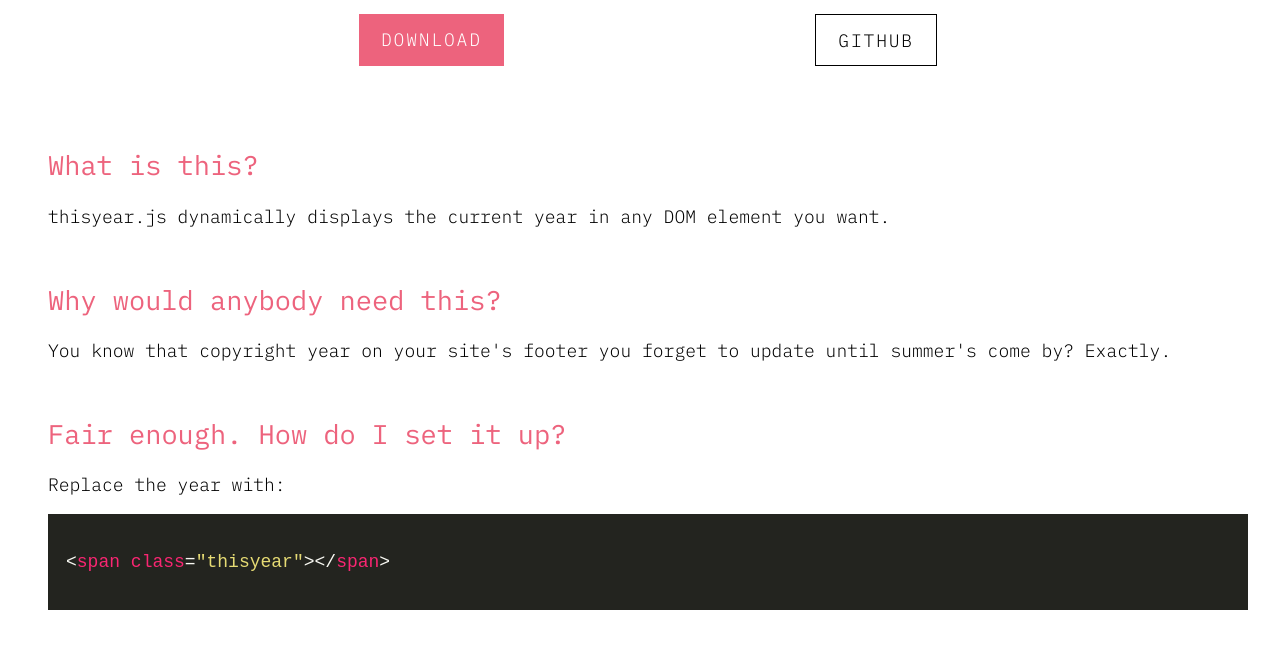
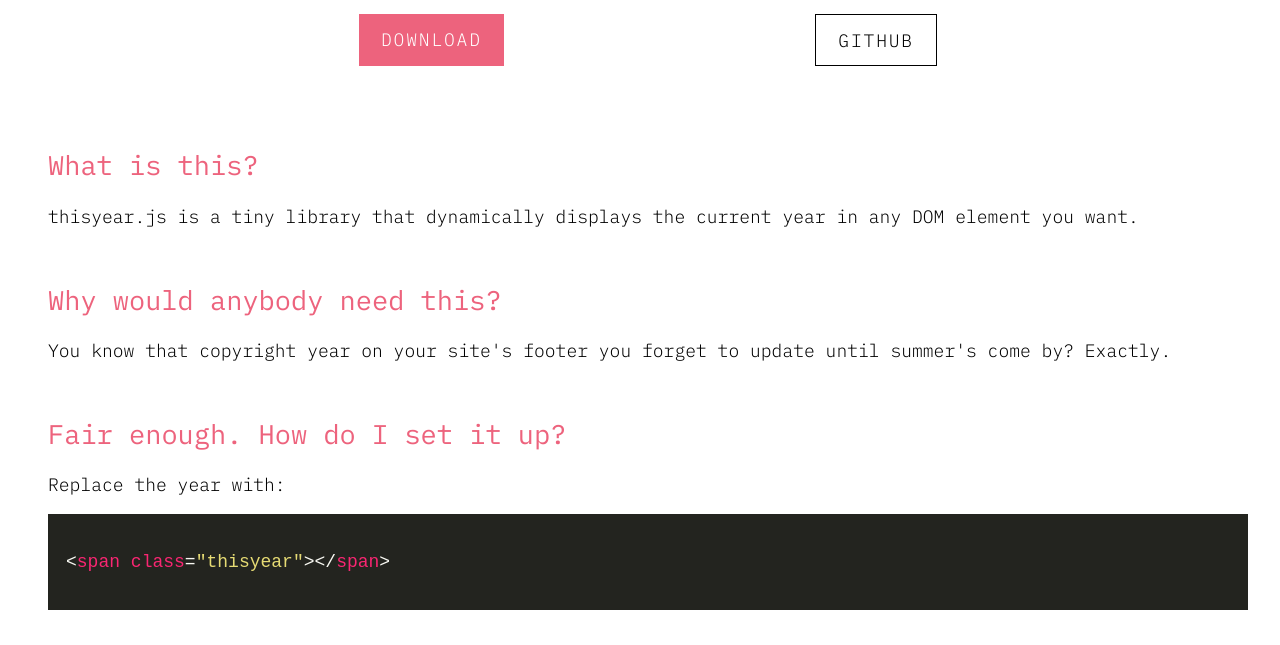
Before and after one commit to sissyliberation/thisyearjs, a website: page index.html in a window 1280 px wide. Shown: the part 128-773 px from the top of the page. Drawn offline with nearby package versions, Linux system fonts and the light colour scheme.

Commit message:
edit description

```diff
--- a/index.html
+++ b/index.html
@@ -6,9 +6,9 @@
   <meta name="viewport" content="width=device-width, initial-scale=1, maximum-scale=1" />
   <link rel="shortcut icon" type="image/x-icon" href="./favicon.png">
   <meta name="author" content="Disregarding Standards" />
-  <meta name="description" content="thisyear.js dynamically displays the current year in any DOM element you want." />
+  <meta name="description" content="thisyear.js is a tiny library that dynamically displays the current year in any DOM element you want." />
   <meta property="og:title" content="thisyear.js" />
-  <meta property="og:description"  content="thisyear.js dynamically displays the current year in any DOM element you want." />
+  <meta property="og:description"  content="thisyear.js is a tiny library that dynamically displays the current year in any DOM element you want." />
 
   <link rel="stylesheet" href="https://cdnjs.cloudflare.com/ajax/libs/highlight.js/9.12.0/styles/monokai-sublime.min.css">
   <link href="https://fonts.googleapis.com/css?family=IBM+Plex+Mono:300,400" rel="stylesheet">
@@ -26,7 +26,7 @@
     </div>
 
     <h2>What is this?</h2>
-    <p>thisyear.js dynamically displays the current year in any DOM element you want.</p>
+    <p>thisyear.js is a tiny library that dynamically displays the current year in any DOM element you want.</p>
 
     <h2>Why would anybody need this?</h2>
     <p>You know that copyright year on your site's footer you forget to update until summer's come by? Exactly.</p>
```
